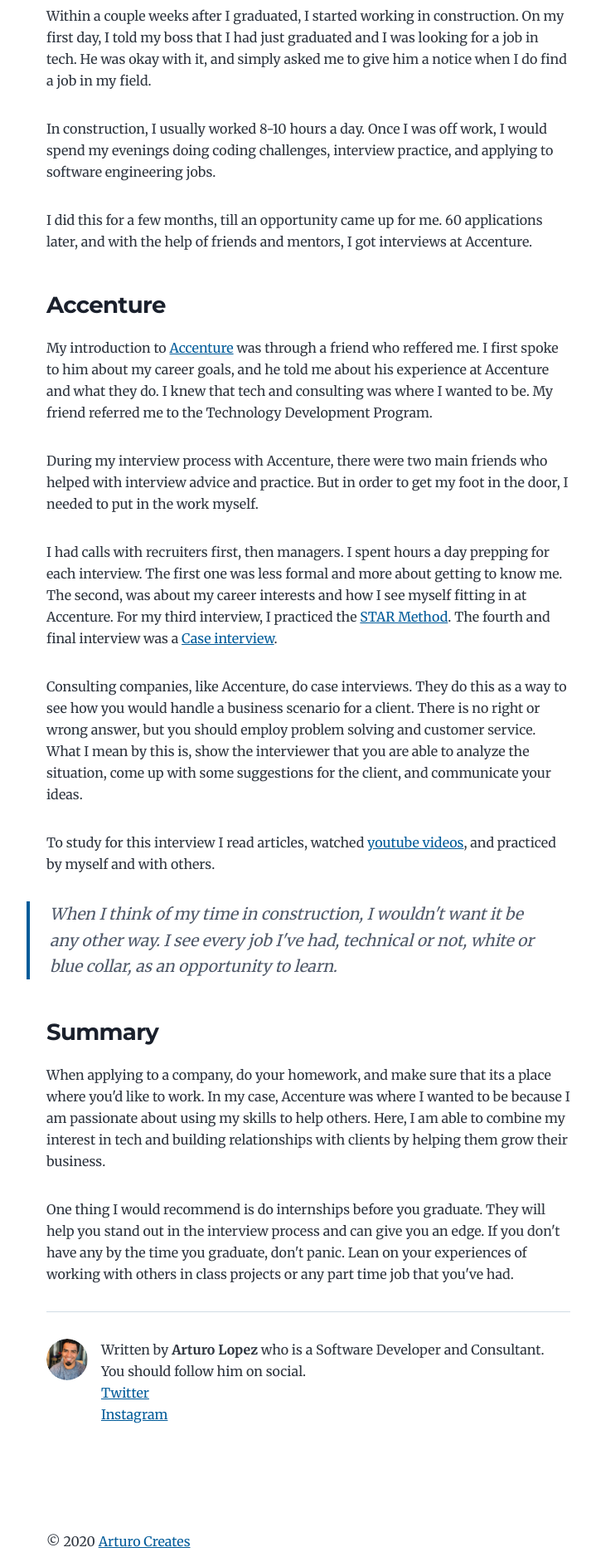
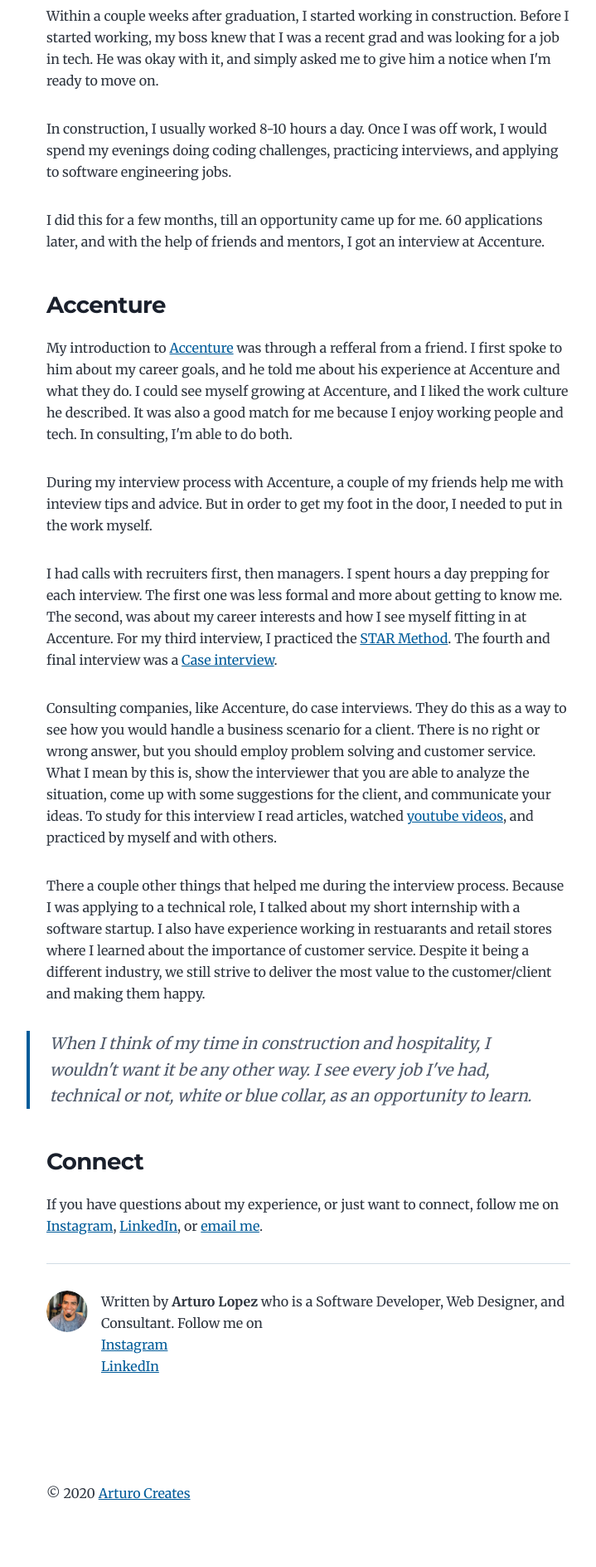
Before and after one commit to alopez96/personal-blog, a Gatsby site: page /after-graduation/ in a window 1280 px wide. Shown: the part 490-2378 px from the top of the page at 83% size, without its empty margins (268-987 px from the left). Built offline with nearby package versions, Linux system fonts and the light colour scheme; Gatsby itself is replaced by a stand-in of ours.

Commit message:
first blog almost done

```diff
--- a/content/blog/after-graduation/index.md
+++ b/content/blog/after-graduation/index.md
@@ -1,34 +1,32 @@
 ---
 title: From College to Tech & Consulting
-date: "2020-12-02T06:03:30.169Z"
-description: I graduated from UC Santa Cruz with a Computer Science degree.
+date: "2020-12-03T06:03:30.169Z"
+description: I graduated from UC Santa Cruz with a Computer Science degree and now work in consulting and tech.
 ---
 
 On June 2019, I graduated with a Computer Science degree from UC Santa Cruz.
-At the time, I did not have a job lined up. I went back home and started applying.
+I didn't have a job lined up, so I went back home and started applying.
 I wouldn't consider my path to be traditional one, but I did learn somethings along the way that I'd like to share.
 
 ## Working while job hunting
 
-Within a couple weeks after I graduated, I started working in construction.
-On my first day, I told my boss that I had just graduated and I was looking for
-a job in tech. He was okay with it, and simply asked me to
-give him a notice when I do find a job in my field.
+Within a couple weeks after graduation, I started working in construction. Before I started working, my boss knew that I was a recent grad and was looking for a job in tech. He was okay with it, and simply asked me to
+give him a notice when I'm ready to move on.
 
 In construction, I usually worked 8-10 hours a day.
 Once I was off work, I would spend my evenings doing coding challenges,
-interview practice, and applying to software engineering jobs.
+practicing interviews, and applying to software engineering jobs.
 
 I did this for a few months, till an opportunity came up for me.
 60 applications later, and with the help of friends and mentors,
-I got interviews at Accenture.
+I got an interview at Accenture.
 
 ### Accenture
 
 My introduction to <a href="http://accenture.com/" target="_blank">Accenture</a>
- was through a friend who reffered me. I first spoke to him about my career goals, and he told me about his experience at Accenture and what they do. I knew that tech and consulting was where I wanted to be. My friend referred me to the Technology Development Program.
+ was through a refferal from a friend. I first spoke to him about my career goals, and he told me about his experience at Accenture and what they do. I could see myself growing at Accenture, and I liked the work culture he described. It was also a good match for me because I enjoy working people and tech. In consulting, I'm able to do both.
 
-During my interview process with Accenture, there were two main friends who helped with interview advice and practice. But in order to get my foot in the door, I needed to put in the work myself.
+During my interview process with Accenture, a couple of my friends help me with inteview tips and advice. But in order to get my foot in the door, I needed to put in the work myself.
 
 I had calls with recruiters first, then managers.
 I spent hours a day prepping for each interview.
@@ -41,15 +39,12 @@ Consulting companies, like Accenture, do case interviews. They do this as a way
 handle a business scenario for a client. There is no right or wrong answer,
 but you should employ problem solving and customer service. What I mean by this is, show the interviewer
 that you are able to analyze the situation, come up with some suggestions for the client, and communicate your ideas.
-
 To study for this interview I read articles, watched <a href='https://www.youtube.com/user/caseinterview' target='_blank'>youtube videos</a>, and practiced by myself and with others.
 
-> When I think of my time in construction, I wouldn't want it be any other way. I see every job I've had, technical or not, white or blue collar, as an opportunity to learn.
+There a couple other things that helped me during the interview process. Because I was applying to a technical role, I talked about my short internship with a software startup. I also have experience working in restuarants and retail stores where I learned about the importance of customer service. Despite it being a different industry, we still strive to deliver the most value to the customer/client and making them happy.
 
-### Summary
+> When I think of my time in construction and hospitality, I wouldn't want it be any other way. I see every job I've had, technical or not, white or blue collar, as an opportunity to learn.
 
-When applying to a company, do your homework, and make sure that its a place where you'd like to work.
-In my case, Accenture was where I wanted to be because I am passionate about using my skills to help others.
-Here, I am able to combine my interest in tech and building relationships with clients by helping them grow their business.
+### Connect
 
-One thing I would recommend is do internships before you graduate. They will help you stand out in the interview process and can give you an edge. If you don't have any by the time you graduate, don't panic. Lean on your experiences of working with others in class projects or any part time job that you've had.
+If you have questions about my experience, or just want to connect, follow me on <a href='https://www.instagram.com/arturo_creates/' target='_blank'>Instagram</a>, <a href='https://www.linkedin.com/in/rturolopez/' target='_blank'>LinkedIn</a>, or <a href='https://www.arturocreates.com/' target='_blank'>email me</a>.
--- a/gatsby-config.js
+++ b/gatsby-config.js
@@ -3,7 +3,7 @@ module.exports = {
     title: `My Blog`,
     author: {
       name: `Arturo Lopez`,
-      summary: `who is a Software Developer and Consultant.`,
+      summary: `who is a Software Developer, Web Designer, and Consultant.`,
     },
     description: `A starter blog demonstrating what Gatsby can do.`,
     siteUrl: `https://gatsby-starter-blog-demo.netlify.app/`,
--- a/src/components/bio.js
+++ b/src/components/bio.js
@@ -55,13 +55,18 @@ const Bio = () => {
         <p>
           Written by <strong>{author.name}</strong> {author?.summary || null}
           {` `}
-          You should follow him on social.<br></br>
+          Follow me on
+          {/* <br></br>
           <a href={`https://twitter.com/${social?.twitter || ``}`}>
           Twitter
-          </a>
+          </a>  */}
           <br></br>
           <a href={`https://instagram.com/${social?.instagram || ``}`}>
             Instagram
+          </a>
+          <br></br>
+          <a href='https://www.linkedin.com/in/rturolopez/' target='_blank'>
+            LinkedIn
           </a>
         </p>
       )}
```
